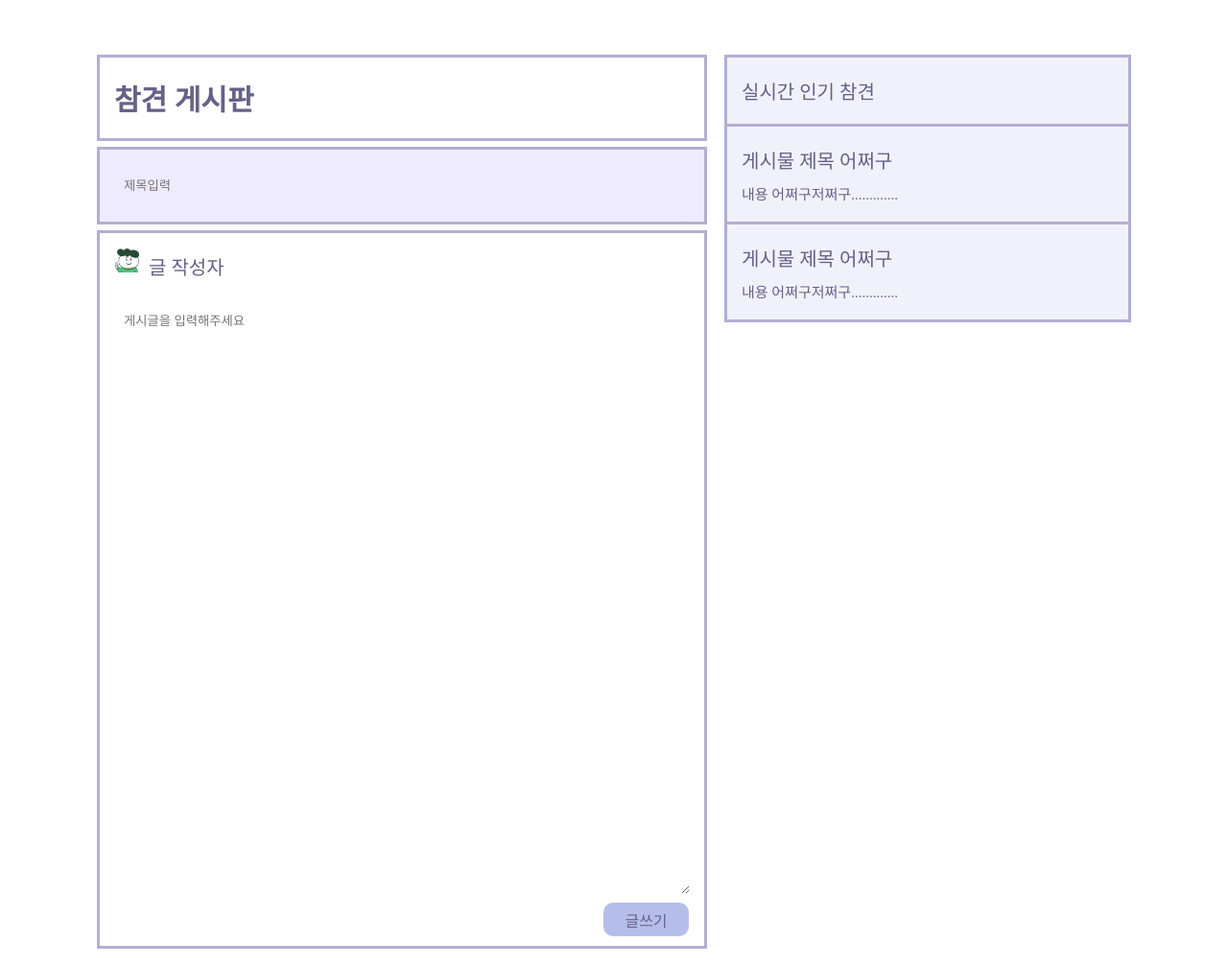
After one commit to Django-project-2021-Study/project_TBS, a Django app: template thinkingBeforeSpeaking/main/templates/edit.html in a window 1280 px wide. The commit adds this page. Shown: the whole page at 96% size. Run offline with Django 3.2, Linux system fonts and the light colour scheme; the template is opened without the code that fills it, so the values that code supplies are empty; some web fonts are replaced.

Commit message:
[추가] edit.html

```diff
--- a/thinkingBeforeSpeaking/main/static/board.css
+++ b/thinkingBeforeSpeaking/main/static/board.css
@@ -125,3 +125,25 @@ h1 {
     margin-bottom:10px;
     margin-top:5px;
 }
+#postWriteBox {
+    width:580px;
+    height:600px;
+    background: inherit;
+    border:none;
+    font-family:inherit;
+    border-radius: 10px;
+    margin-left:15px;
+    padding:10px;
+    line-height: 25px;
+}
+#titleWriteBox {
+    width:580px;
+    height:55px;
+    border:none;
+    background:inherit;
+    font-family:inherit;
+    border-radius: 10px;
+    margin-left:15px;
+    padding:10px;
+    line-height: 25px;
+}
--- /dev/null
+++ b/thinkingBeforeSpeaking/main/templates/edit.html
@@ -0,0 +1,57 @@
+<!DOCTYPE html>
+<html lang="ko">
+<head>
+    <meta charset="UTF-8">
+    <meta http-equiv="X-UA-Compatible" content="IE=edge">
+    <meta name="viewport" content="width=device-width, initial-scale=1.0">
+    <title>말하기 전에 생각했나요?</title>
+    <link rel="stylesheet" href="../static/board.css" />
+
+
+</head>
+<body>
+    <div class="page">
+        <div class="leftBox">
+            <div class="titleBox">
+                <h1>참견 게시판</h1>
+            </div>
+            <form action="">
+                 <div class="writeNewBox">
+                    <input type="text" id="titleWriteBox" placeholder="제목입력">
+                </div>
+                <div class="mainBox">
+                    <div class="postBoxDiv"> <!--글작성박스-->
+                        <div class="writerInfo">
+                            <img src="../static/human.png" class="userImage">
+                            <p class="postWriter">글 작성자</p>
+                        </div>
+                        <textarea id="postWriteBox" placeholder="게시글을 입력해주세요"></textarea>
+                        <input type="submit" id="commentWriteButton" value="글쓰기" >
+                    </div>
+                </div>
+            </form>
+        </div>
+        <div class="rightBox">
+            <div class="rightTitleBox">
+                <p>실시간 인기 참견</p>
+            </div>
+            <div class="rightPostBox">
+                <div class="postBoxDiv">
+                    <a href="#" class="postBox">
+                        <p class="postTitle">게시물 제목 어쩌구</p>
+                        <p class="postContent">내용 어쩌구저쩌구.............</p>
+                    </a>
+                </div>
+                <div class="postBoxDiv">
+                    <a href="#" class="postBox">
+                        <p class="postTitle">게시물 제목 어쩌구</p>
+                        <p class="postContent">내용 어쩌구저쩌구.............</p>
+                    </a>
+                </div>
+
+
+            </div>
+        </div>
+    </div>
+</body>
+</html>
```
Also changed, not shown: thinkingBeforeSpeaking/main/templates/detail.html (+0 -13 lines).
